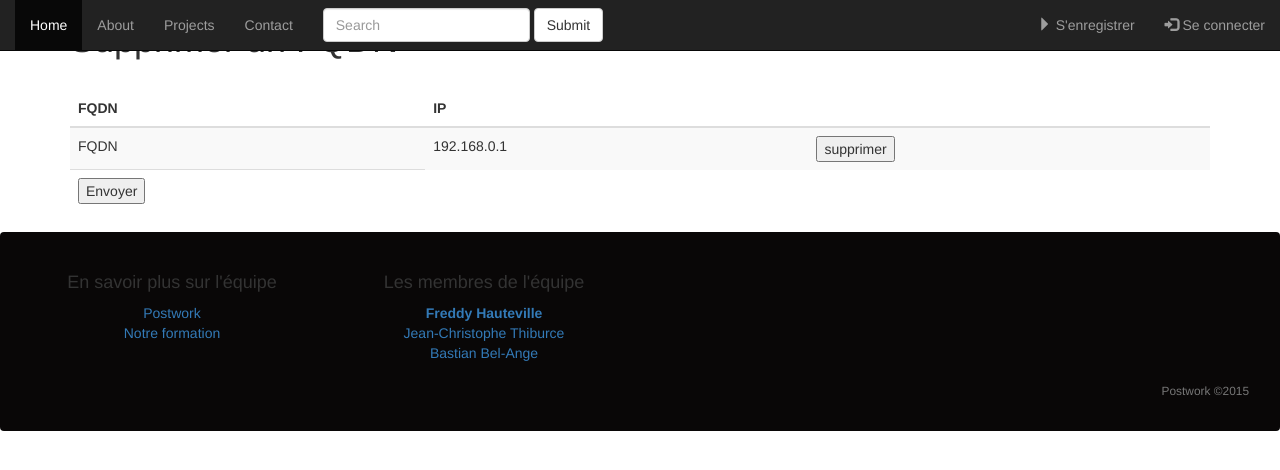
After one commit to Postwork/Integration, a PHP site: page /vue/vDelfqdn.php in a window 1280 px wide. The commit adds this page. Shown: the top 470 px of the page. Run offline with PHP 8.4, Linux system fonts and the light colour scheme.

Commit message:
des ajouts
Please enter the commit message for your changes. Lines starting

```diff
--- /dev/null
+++ b/controleur/Bord.php
@@ -0,0 +1,4 @@
+<?php
+	include(dirname(__FILE__).'/../modele/mBord.php');
+	include(dirname(__FILE__).'/../vue/vBord.php');
+?>
--- /dev/null
+++ b/controleur/delfqdn.php
@@ -0,0 +1,4 @@
+<?php
+	include(dirname(__FILE__).'/../modele/mDelfqdn.php');
+	include(dirname(__FILE__).'/../vue/vDelfqdn.php');
+?>
--- /dev/null
+++ b/vue/vDelfqdn.php
@@ -0,0 +1,49 @@
+<!DOCTYPE html>
+<html >
+  <head>
+    <meta charset="UTF-8">
+    <title>Inscription</title>
+
+        <link rel="stylesheet" href=" vue/contenu/bootstrap/css/bootstrap.css">
+       <!--  <link rel="stylesheet" href=" vue/style.css">  -->
+
+  </head>
+  <body>
+      <?php
+    include_once("vNavco.php");
+  ?>
+
+<!--
+<?php
+  // foreach($ )
+  //   echo '<tr>
+  //           <td> FQDN </td>
+  //           <td>192.168.0.1</td>
+  //           <td><button type="submit" name="envoyer">supprimer</button></td>
+  //       </tr>'
+?> -->
+    <div class="container">
+      <h1> Supprimer un FQDN</h1>
+      </br>
+     <table class="table table-striped">
+    <thead>
+        <tr>
+            <th>FQDN</th>
+            <th>IP</th>
+            <th></th>
+        </tr>
+    </thead>
+          <tr>
+            <td> FQDN </td>
+            <td>192.168.0.1</td>
+            <td><button type="submit" name="envoyer">supprimer</button></td>
+        </tr>
+        <td> <button type="submit" name="envoyer">Envoyer</button> </td>
+    </body>
+</table>
+    </div>
+      <?php
+    include_once("vFooter.php");
+  ?>
+  </body>
+</html>
--- a/vue/vFooter.php
+++ b/vue/vFooter.php
@@ -9,8 +9,8 @@
 
 <footer class="text-center">
 
-        <div class="navbar navbar-fixed-bottom foot">
-        <!-- <div class="container-fluid foot"> -->
+        <div class="navbar navbar-bottom foot">
+        <div class="container-fluid foot">
             <div class="row">
                 <div class="col-xs-6 col-sm-3 column">
                     <h4>En savoir plus sur l'équipe</h4>
@@ -37,6 +37,7 @@
             <br/>
             <span class="pull-right text-muted small">Postwork ©2015 </span>
         </div>
+      </div>
 
 
 </footer>
--- a/vue/vNavco.php
+++ b/vue/vNavco.php
@@ -1,6 +1,6 @@
 <html>
 <body>
-  <nav class="navbar navbar-inverse">
+  <nav class="navbar navbar-fixed-top navbar-inverse">
     <div class="container-fluid">
       <div class="navbar-header">
          <button type="button" class="navbar-toggle" data-toggle="collapse" data-target="#myNavbar">
```
Also changed, not shown: modele/mDelfqdn.php (added, +8 -0 lines), vue/vIndex.php (+44 -1 lines), vue/vSites.php (+32 -1 lines), modele/mBord.php (added), vue/vBord.php (added).
